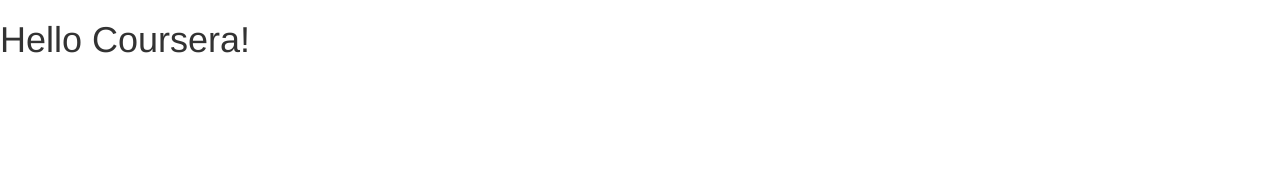
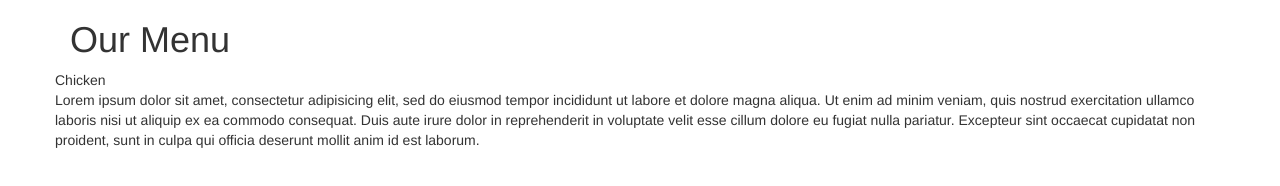
Before and after one commit to scm-unimelb/HTMLCSS, a plain HTML site: page module3-solution/index.html in a window 1280 px wide. Drawn offline with Linux system fonts and the light colour scheme.

Commit message:
add some content

```diff
--- a/module3-solution/index.html
+++ b/module3-solution/index.html
@@ -12,13 +12,26 @@
       <script src="https://oss.maxcdn.com/respond/1.4.2/respond.min.js"></script>
     <![endif]-->
 
-    <title>Boostrap Starter Page</title>
+    <title>My Module 3 Solution</title>
     <link rel="stylesheet" href="css/bootstrap.min.css">
     <link rel="stylesheet" href="css/styles.css">
   </head>
 <body>
+<div class="container">
+  <h1>Our Menu</h1>
 
-  <h1>Hello Coursera!</h1>
+  <div class="row">
+    Chicken
+  </div>
+  <div class="row">
+    Lorem ipsum dolor sit amet, consectetur adipisicing elit, sed do eiusmod
+  tempor incididunt ut labore et dolore magna aliqua. Ut enim ad minim veniam,
+  quis nostrud exercitation ullamco laboris nisi ut aliquip ex ea commodo
+  consequat. Duis aute irure dolor in reprehenderit in voluptate velit esse
+  cillum dolore eu fugiat nulla pariatur. Excepteur sint occaecat cupidatat non
+  proident, sunt in culpa qui officia deserunt mollit anim id est laborum.
+  </div>
+</div>
 
   <!-- jQuery (Bootstrap JS plugins depend on it) -->
   <script src="js/jquery-1.11.3.min.js"></script>
```
